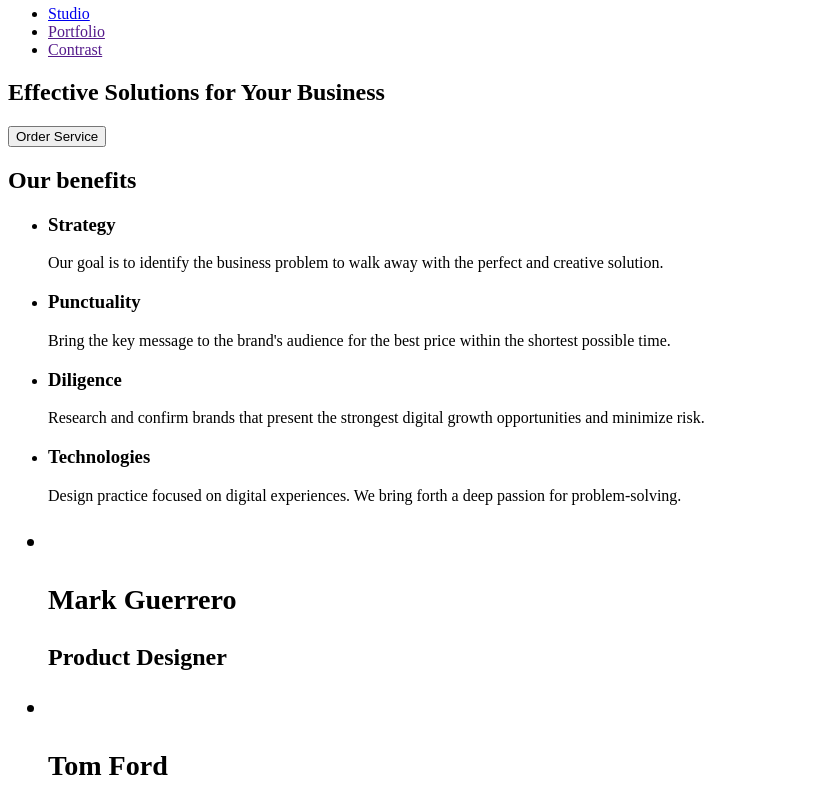
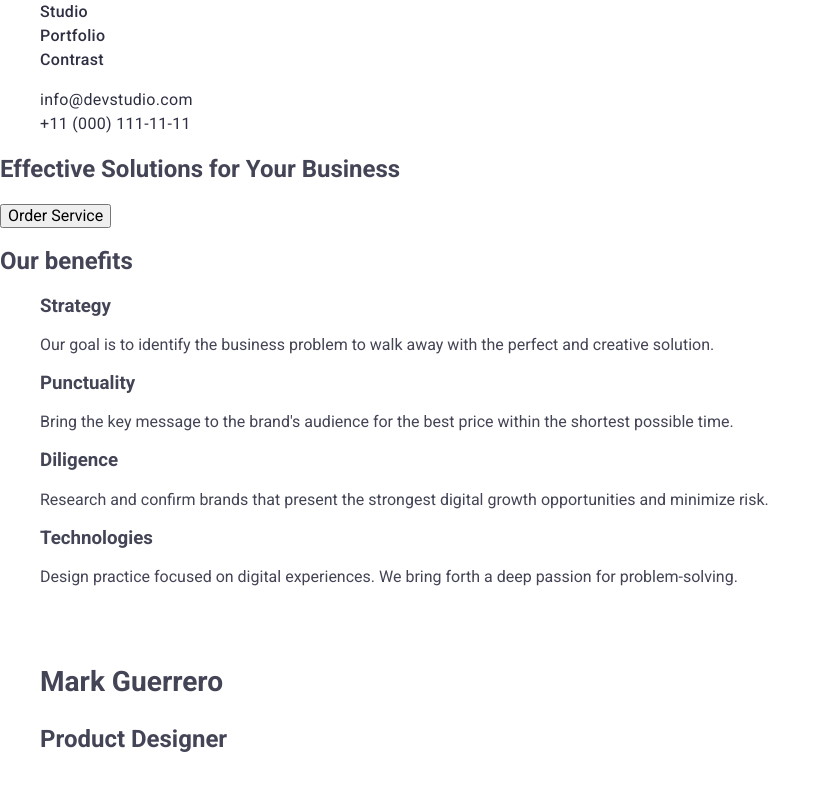
Before and after one commit to liubov-radchenko13/goit-markup-hw-02, a plain HTML site: page index.html in a window 1280 px wide. Shown: the part 37-827 px from the top of the page, without its empty margins (0-831 px from the left). Drawn offline with nearby package versions, Linux system fonts and the light colour scheme.

Commit message:
розмітка хедер

```diff
--- /dev/null
+++ b/css/styles.css
@@ -0,0 +1,60 @@
+body{
+    font-family: "Roboto",sans-serif;
+    color: #434455;
+    background-color: #fff;
+}
+a{
+    text-decoration: none;
+}
+ul,ol {
+    list-style: none;
+}
+.logo{
+    font-family: "Raleway", sans-serif;
+font-weight: 700;
+font-size: 18px;
+line-height: 21px;
+line-height: 1.16667;
+letter-spacing: 0.03em;
+text-transform: uppercase;
+color: #4d5ae5;
+}
+.logo-part{
+    font-family: "Raleway", sans-serif;
+    font-weight: 700;
+    font-size: 18px;
+    line-height: 21px;
+    line-height: 1.16667;
+    letter-spacing: 0.03em;
+    text-transform: uppercase;
+    color: #2e2f42;
+}
+.nav-link{
+    font-family: "Roboto", sans-serif;
+    font-weight: 500;
+    font-size: 16px;
+    line-height: 24px;
+    line-height: 1.5;
+    letter-spacing: 0.02em;
+    color: #2e2f42;
+}
+.nav-link:hover,
+.nav-link:focus{
+    color: #404bbf;
+}
+.address{
+font-style: normal;
+}
+.address-link{
+    font-family: "Roboto", sans-serif;
+    font-weight: 400;
+    font-size: 16px;
+    line-height: 24px;
+    line-height: 1.5;
+    letter-spacing: 0.02em;
+    color:#2e2f42;
+}
+.address-link:hover,
+.nav-link:focus{
+    color: #404bbf;
+}
--- a/index.html
+++ b/index.html
@@ -5,24 +5,39 @@
     <meta charset="UTF-8">
     <meta name="viewport" content="width=device-width, initial-scale=1.0">
     <title>Document</title>
+    <link rel="preconnect" href="https://fonts.googleapis.com">
+    <link rel="preconnect" href="https://fonts.gstatic.com" crossorigin>
+    <link
+        href="https://fonts.googleapis.com/css2?family=Montserrat:wght@400;600&family=Raleway:wght@700&family=Roboto:wght@400;500;700&display=swap"
+        rel="stylesheet">
+        <link rel="stylesheet" href="https://cdnjs.cloudflare.com/ajax/libs/modern-normalize/2.0.0/modern-normalize.min.css"
+            integrity="sha512-4xo8blKMVCiXpTaLzQSLSw3KFOVPWhm/TRtuPVc4WG6kUgjH6J03IBuG7JZPkcWMxJ5huwaBpOpnwYElP/m6wg=="
+            crossorigin="anonymous" referrerpolicy="no-referrer" />
+    <link rel="stylesheet" href="./css/styles.css">
 </head>
 
 <body>
     <header>
         <nav>
-            <a href="./index.html">Web Studio</a>
+            <a class="logo" href="./index.html">Web<span class="logo-part">Studio</span> </a>
             <ul>
                 <li>
-                    <a href="./index.html">Studio</a>
+                    <a class="nav-link" href="./index.html">Studio</a>
                 </li>
                 <li>
-                    <a href="">Portfolio</a>
+                    <a class="nav-link" href="">Portfolio</a>
                 </li>
                 <li>
-                    <a href="">Contrast</a>
+                    <a class="nav-link" href="">Contrast</a>
                 </li>
             </ul>
         </nav>
+        <address class="address">
+            <ul>
+                <li><a class="address-link" href="mail:info@devstudio.com">info@devstudio.com</a></li>
+                <li><a class="address-link" href="tel:110001111111">+11 (000) 111-11-11</a></li>
+            </ul>
+        </address>
     </header>
     <main>
         <section>
```
